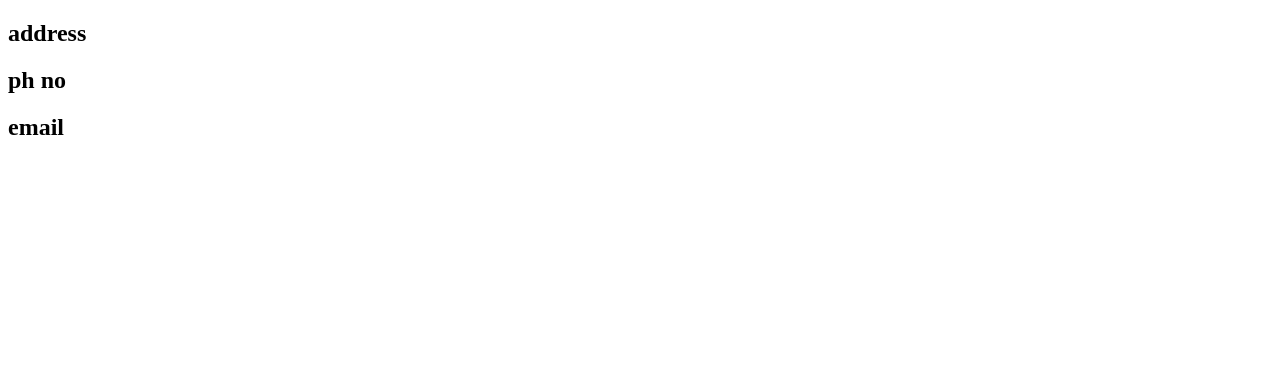
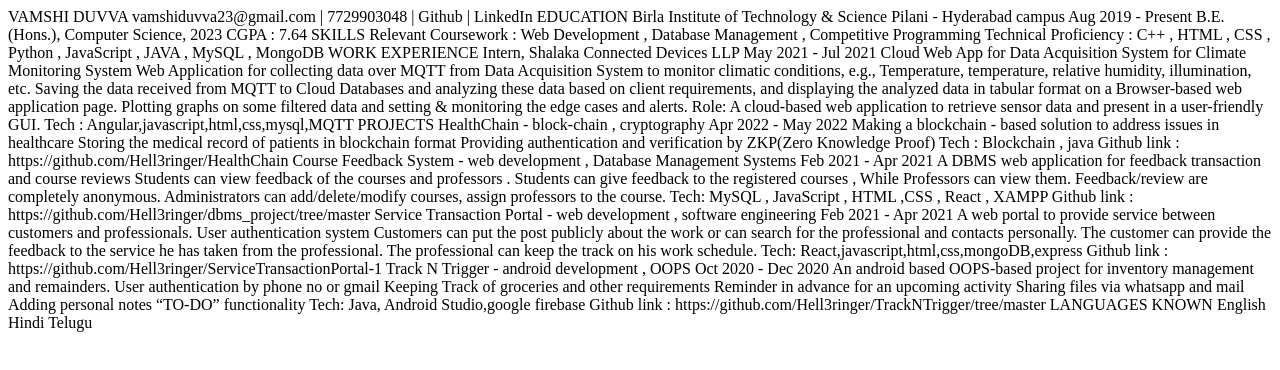
Before and after one commit to Hell3ringer/cv, a plain HTML site: page contact.html in a window 1280 px wide. Drawn offline with Linux system fonts and the light colour scheme.

Commit message:
Update contact.html

```diff
--- a/contact.html
+++ b/contact.html
@@ -5,8 +5,71 @@
     <title></title>
   </head>
   <body>
-    <h2>address</h2>
-    <h2>ph no</h2>
-    <h2>email</h2>
+    VAMSHI DUVVA
+
+vamshiduvva23@gmail.com | 7729903048 | Github | LinkedIn
+
+
+EDUCATION
+Birla Institute of Technology & Science Pilani - Hyderabad campus  	     				Aug 2019 - Present
+B.E. (Hons.), Computer Science, 2023
+CGPA : 7.64
+SKILLS
+Relevant Coursework : Web Development , Database Management  , Competitive Programming
+Technical Proficiency : C++ , HTML , CSS , Python , JavaScript , JAVA , MySQL , MongoDB
+
+
+WORK EXPERIENCE
+Intern, Shalaka Connected Devices LLP 							May  2021 - Jul 2021
+Cloud Web App for Data Acquisition System for Climate Monitoring System
+Web Application for collecting data over MQTT from Data Acquisition System to monitor climatic conditions, e.g., Temperature, temperature, relative humidity, illumination, etc.
+Saving the data received from MQTT to Cloud Databases and analyzing these data based on client requirements, and displaying the analyzed data in tabular format on a Browser-based web application page.
+Plotting graphs on some filtered data and setting & monitoring the edge cases and alerts.
+Role: A cloud-based web application to retrieve sensor data and present in a user-friendly GUI.
+Tech : Angular,javascript,html,css,mysql,MQTT
+
+
+PROJECTS
+HealthChain - block-chain , cryptography 								Apr 2022 - May 2022
+Making a blockchain - based solution to address issues in healthcare
+Storing the medical record of patients in blockchain format
+Providing authentication and verification by ZKP(Zero Knowledge Proof)
+Tech : Blockchain , java
+Github link : https://github.com/Hell3ringer/HealthChain
+
+Course Feedback System - web development , Database Management Systems 			Feb 2021 - Apr 2021
+A DBMS web application for feedback transaction and course reviews
+Students can view feedback of the courses and professors .
+Students can give feedback to the registered courses , While Professors can view them. Feedback/review are completely anonymous.
+Administrators can add/delete/modify courses, assign professors to the course.
+Tech: MySQL , JavaScript , HTML ,CSS , React , XAMPP
+Github link : https://github.com/Hell3ringer/dbms_project/tree/master
+
+Service Transaction Portal - web development , software engineering 				Feb 2021 - Apr 2021
+A web portal to provide service between customers and professionals.
+User authentication system
+Customers can put the post publicly about the work or can search for the professional and contacts personally.
+The customer can provide the feedback to the service he has taken from the professional.
+The professional can keep the track on his work schedule.
+Tech: React,javascript,html,css,mongoDB,express
+Github link : https://github.com/Hell3ringer/ServiceTransactionPortal-1
+
+Track N Trigger - android development , OOPS 							Oct 2020 - Dec 2020
+An android based OOPS-based project for inventory management and remainders.
+User authentication by phone no or gmail
+Keeping Track of groceries and other requirements
+Reminder in advance for an upcoming activity
+Sharing files via whatsapp and mail
+Adding personal notes
+“TO-DO” functionality
+Tech: Java, Android Studio,google firebase
+Github link : https://github.com/Hell3ringer/TrackNTrigger/tree/master
+
+
+LANGUAGES KNOWN
+English
+Hindi
+Telugu
+
   </body>
 </html>
```
